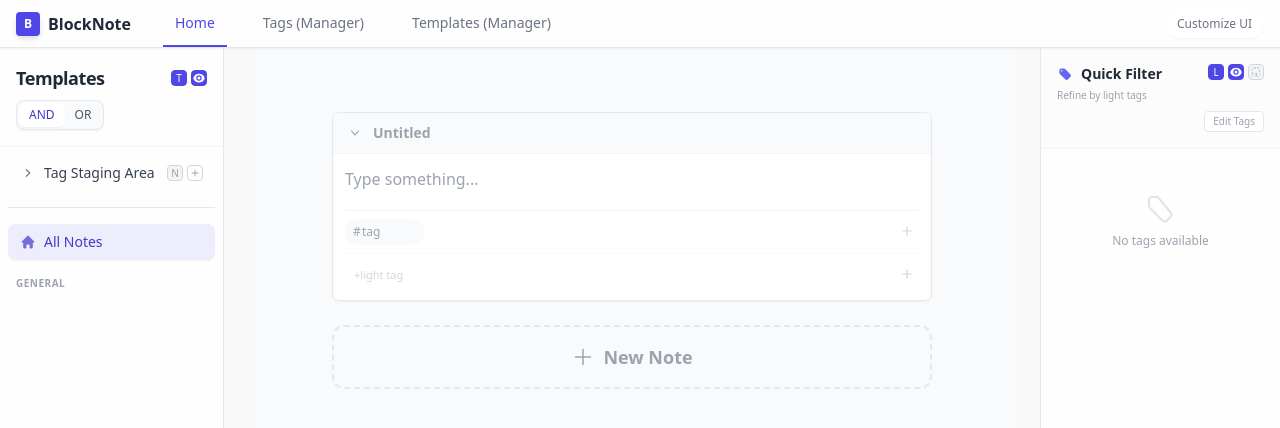
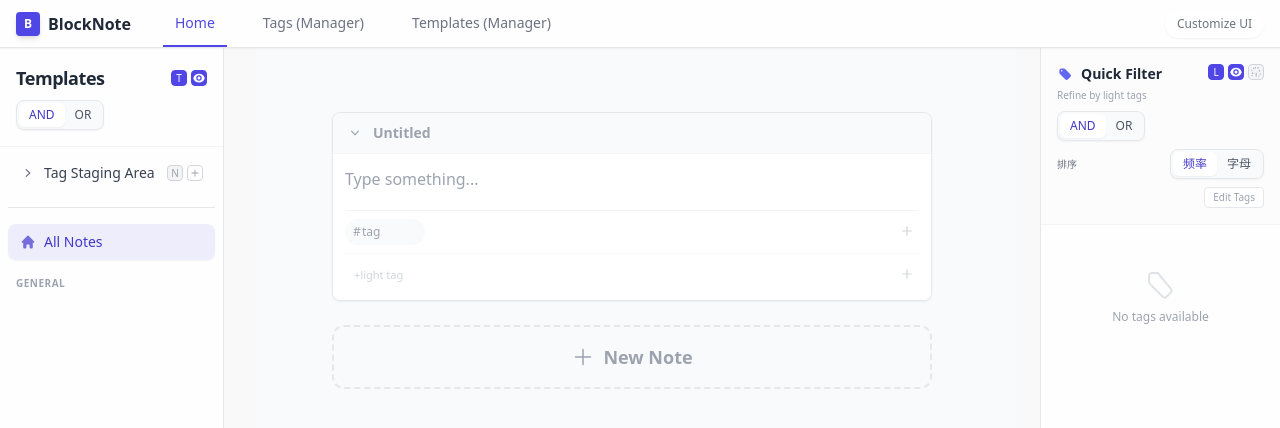
Before and after one commit to yumiaomiao2025/block-note, a Vue app: page / in a window 1280 px wide. Shown: the top 428 px of the page. Built offline with nearby package versions, Linux system fonts and the light colour scheme.

Commit message:
feat(轻标签优化)：排序功能，逻辑功能，添加功能

```diff
--- a/src/stores/noteStore.ts
+++ b/src/stores/noteStore.ts
@@ -35,6 +35,9 @@ export const useNoteStore = defineStore('note', () => {
 
   // Unified filter mode for all normal tag filtering (templates + staging area)
   const tagFilterMode = useStorage<'and' | 'or'>('blocknote-tag-filter-mode', 'and');
+
+  // Filter mode for light tags (secondary filter)
+  const lightTagFilterMode = useStorage<'and' | 'or'>('blocknote-light-tag-filter-mode', 'and');
 
   // Keep currentTemplateId for backward compatibility (will be removed later)
   const currentTemplateId = computed({
@@ -104,7 +107,13 @@ export const useNoteStore = defineStore('note', () => {
     if (isLightFilterEnabled.value && secondaryFilterTags.value.length > 0) {
         result = result.filter(note => {
             // Check lightTags specifically. Note: existing notes might not have lightTags initialized.
-            return secondaryFilterTags.value.every(tag => note.lightTags?.includes(tag));
+            if (lightTagFilterMode.value === 'and') {
+                // AND mode: note must contain all selected light tags
+                return secondaryFilterTags.value.every(tag => note.lightTags?.includes(tag));
+            } else {
+                // OR mode: note must contain at least one selected light tag
+                return secondaryFilterTags.value.some(tag => note.lightTags?.includes(tag));
+            }
         });
     }
 
@@ -445,6 +454,7 @@ export const useNoteStore = defineStore('note', () => {
     activeNormalTags,
     isNormalTagFilterEnabled,
     tagFilterMode,
+    lightTagFilterMode,
     currentTemplateId,
     allTags,
     uncategorizedTags,
--- a/src/views/HomeView.vue
+++ b/src/views/HomeView.vue
@@ -1,5 +1,6 @@
 <script setup lang="ts">
 import { ref, computed, onUnmounted } from 'vue';
+import { useStorage } from '@vueuse/core';
 import BlockList from '../components/BlockList.vue';
 import UIConfigPanel from '../components/UIConfigPanel.vue';
 import LightTagSettingsPopover from '../components/LightTagSettingsPopover.vue';
@@ -99,12 +100,21 @@ const topTags = computed(() => {
         }
     });
 
-    // 按使用频率排序，但只返回系统中存在的标签
-    return systemTags
-        .map(tag => [tag, counts.get(tag) || 0] as [string, number])
-        .sort((a, b) => b[1] - a[1])
-        .slice(0, 30)
-        .map(e => e[0]);
+    // 根据排序模式进行排序
+    if (lightTagSortMode.value === 'alphabetical') {
+        // 按字母顺序排序
+        return systemTags
+            .slice()
+            .sort((a, b) => a.localeCompare(b))
+            .slice(0, 30);
+    } else {
+        // 按使用频率排序（默认）
+        return systemTags
+            .map(tag => [tag, counts.get(tag) || 0] as [string, number])
+            .sort((a, b) => b[1] - a[1])
+            .slice(0, 30)
+            .map(e => e[0]);
+    }
 });
 
 function toggleSecondaryTag(tag: string) {
@@ -116,6 +126,10 @@ function toggleSecondaryTag(tag: string) {
 }
 
 const isEditingLightTags = ref(false);
+const newLightTagInput = ref('');
+
+// Light Tag Sort Mode
+const lightTagSortMode = useStorage<'frequency' | 'alphabetical'>('blocknote-light-tag-sort-mode', 'frequency');
 
 // Light Tag Settings
 const showLightTagSettings = ref(false);
@@ -161,6 +175,28 @@ function deleteLightTag(tag: string) {
         if (store.secondaryFilterTags.includes(tag)) {
             toggleSecondaryTag(tag);
         }
+    }
+}
+
+function addLightTagToSystem() {
+    const trimmedTag = newLightTagInput.value.trim();
+    if (!trimmedTag) {
+        newLightTagInput.value = '';
+        return;
+    }
+
+    // Check if tag already exists in system
+    if (!store.lightTagSystem.includes(trimmedTag)) {
+        store.lightTagSystem.push(trimmedTag);
+    }
+
+    newLightTagInput.value = '';
+}
+
+function handleNewLightTagKeydown(event: KeyboardEvent) {
+    if (event.key === 'Enter') {
+        event.preventDefault();
+        addLightTagToSystem();
     }
 }
 
@@ -391,7 +427,7 @@ function deleteLightTag(tag: string) {
 
               <!-- Light Tag Filter Indicator -->
               <div v-if="store.secondaryFilterTags.length > 0" class="flex flex-wrap gap-2 items-center bg-white p-3 rounded-lg border border-indigo-100 shadow-sm">
-                  <span class="text-xs font-bold text-indigo-400 uppercase tracking-wide mr-2">Light Tags</span>
+                  <span class="text-xs font-bold text-indigo-400 uppercase tracking-wide mr-2">Light Tags ({{ store.lightTagFilterMode.toUpperCase() }})</span>
                   <TransitionGroup name="list" tag="div" class="flex flex-wrap gap-2">
                       <span
                         v-for="tag in store.secondaryFilterTags"
@@ -457,6 +493,60 @@ function deleteLightTag(tag: string) {
                  </div>
              </div>
 
+             <!-- Segmented Control for AND/OR -->
+             <div class="flex items-center justify-between gap-2">
+                 <!-- Segmented Control -->
+                 <div class="inline-flex rounded-lg border border-gray-200 bg-gray-50 p-0.5 shadow-sm">
+                     <button
+                         @click="store.lightTagFilterMode = 'and'"
+                         class="px-2.5 py-1 text-xs font-medium rounded-md transition-all duration-200"
+                         :class="store.lightTagFilterMode === 'and'
+                             ? 'bg-white text-indigo-700 shadow-sm'
+                             : 'text-gray-600 hover:text-gray-900'"
+                         title="AND: Notes must contain all selected light tags"
+                     >
+                         AND
+                     </button>
+                     <button
+                         @click="store.lightTagFilterMode = 'or'"
+                         class="px-2.5 py-1 text-xs font-medium rounded-md transition-all duration-200"
+                         :class="store.lightTagFilterMode === 'or'
+                             ? 'bg-white text-indigo-700 shadow-sm'
+                             : 'text-gray-600 hover:text-gray-900'"
+                         title="OR: Notes must contain any selected light tag"
+                     >
+                         OR
+                     </button>
+                 </div>
+             </div>
+
+             <!-- Sort Mode Control -->
+             <div class="flex items-center justify-between gap-2">
+                 <span class="text-[10px] text-gray-500">排序</span>
+                 <div class="inline-flex rounded-lg border border-gray-200 bg-gray-50 p-0.5 shadow-sm">
+                     <button
+                         @click="lightTagSortMode = 'frequency'"
+                         class="px-2.5 py-1 text-xs font-medium rounded-md transition-all duration-200"
+                         :class="lightTagSortMode === 'frequency'
+                             ? 'bg-white text-indigo-700 shadow-sm'
+                             : 'text-gray-600 hover:text-gray-900'"
+                         title="按使用频率排序"
+                     >
+                         频率
+                     </button>
+                     <button
+                         @click="lightTagSortMode = 'alphabetical'"
+                         class="px-2.5 py-1 text-xs font-medium rounded-md transition-all duration-200"
+                         :class="lightTagSortMode === 'alphabetical'
+                             ? 'bg-white text-indigo-700 shadow-sm'
+                             : 'text-gray-600 hover:text-gray-900'"
+                         title="按字母顺序排序"
+                     >
+                         字母
+                     </button>
+                 </div>
+             </div>
+
              <div class="flex justify-end">
                  <button
                     @click="isEditingLightTags = !isEditingLightTags"
@@ -501,7 +591,21 @@ function deleteLightTag(tag: string) {
                     </button>
                 </div>
 
-                <div v-if="topTags.length === 0" class="text-xs text-gray-400 w-full text-center mt-8 flex flex-col items-center gap-2">
+                <!-- Add New Tag Input (Always shown in edit mode) -->
+                <div v-if="isEditingLightTags" class="relative">
+                    <input
+                        v-model="newLightTagInput"
+                        @keydown="handleNewLightTagKeydown"
+                        @blur="addLightTagToSystem"
+                        type="text"
+                        placeholder="Add new light tag..."
+                        class="text-xs px-2.5 py-1 rounded-md border-dashed border-gray-300 bg-white text-gray-600 cursor-default focus:outline-none focus:border-indigo-400 focus:ring-1 focus:ring-indigo-400 transition-all inline-block"
+                        style="min-width: 120px; width: auto;"
+                    />
+                </div>
+
+                <!-- Empty State: Show message only in normal mode when no tags -->
+                <div v-if="topTags.length === 0 && !isEditingLightTags" class="text-xs text-gray-400 w-full text-center mt-8 flex flex-col items-center gap-2">
                     <svg xmlns="http://www.w3.org/2000/svg" fill="none" viewBox="0 0 24 24" stroke-width="1.5" stroke="currentColor" class="w-8 h-8 opacity-30">
                       <path stroke-linecap="round" stroke-linejoin="round" d="M9.568 3H5.25A2.25 2.25 0 003 5.25v4.318c0 .597.237 1.17.659 1.591l9.581 9.581c.699.699 1.78.872 2.607.33a22.53 22.53 0 003.744-3.744c.542-.826.369-1.908-.33-2.607L9.568 3z" />
                     </svg>
```
